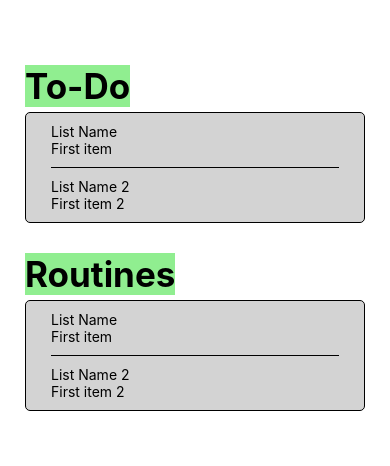
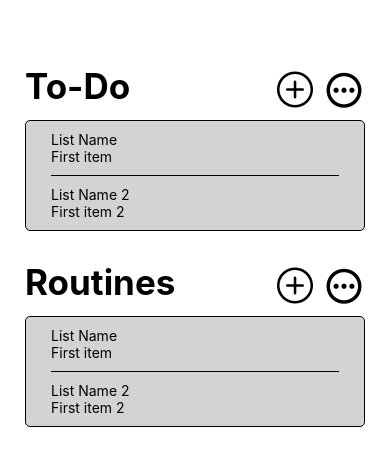
Before and after one commit to Ocamp09/lifestyle, a React Native app in the folder lifestyle/: screen / in a window 390 px wide. Shown: the top 466 px of the page. Built offline with nearby package versions, Linux system fonts and the light colour scheme.

Commit message:
fix icons

```diff
--- a/lifestyle/app.json
+++ b/lifestyle/app.json
@@ -1,7 +1,7 @@
 {
   "expo": {
-    "name": "test_build",
-    "slug": "test_build",
+    "name": "lifestyle",
+    "slug": "lifestyle",
     "version": "1.0.0",
     "orientation": "portrait",
     "icon": "./assets/icon.png",
@@ -20,7 +20,7 @@
         "foregroundImage": "./assets/adaptive-icon.png",
         "backgroundColor": "#ffffff"
       },
-      "package": "com.anonymous.test_build"
+      "package": "com.anonymous.lifestyle"
     },
     "web": {
       "favicon": "./assets/favicon.png"
--- a/lifestyle/components/PopUp.jsx
+++ b/lifestyle/components/PopUp.jsx
@@ -3,7 +3,8 @@ import { View, Text, StyleSheet, ScrollView, Pressable } from "react-native";
 import HorizontalRule from "./HotizontalRule";
 import { useState } from "react";
 import { Colors } from "../constants/Colors";
-// import { PlusCircleOutlined } from "@ant-design/icons";
+import AntDesign from 'react-native-vector-icons/AntDesign';
+import { MaterialCommunityIcons } from "@expo/vector-icons";
 
 const PopUp = ({ name }) => {
   const [toDoList, setToDoList] = useState([
@@ -34,13 +35,23 @@ const PopUp = ({ name }) => {
           <Text style={styles.headerText}>{name}</Text>
         </View>
         <View style={styles.buttonView}>
-          {/* <Pressable
+          <Pressable
+            onPress={() => {
+              console.log("press");
+            }}
+            style={{paddingRight:10}}
+          >
+                        <AntDesign name="pluscircleo" size={36} color="black" />
+
+           </Pressable>
+           <Pressable
             onPress={() => {
               console.log("press");
             }}
           >
-            <PlusCircleOutlined size={"30em"} />
-          </Pressable> */}
+                        <MaterialCommunityIcons name="dots-horizontal-circle-outline" size={42} color="black" />
+
+           </Pressable>
         </View>
       </View>
       <ScrollView style={styles.popUpBody}>
@@ -64,7 +75,7 @@ export default PopUp;
 
 const styles = StyleSheet.create({
   headerTextView: {
-    backgroundColor: "lightgreen",
+    height: 50,
   },
 
   headerText: {
@@ -74,14 +85,12 @@ const styles = StyleSheet.create({
   },
 
   buttonView: {
-    backgroundColor: "lightblue",
-    height: 35,
+    height: 50,
     alignSelf: "stretch",
-  },
-
-  button: {
-    backgroundColor: Colors.light.background,
-    size: 35,
+    flex: 1,
+    flexDirection: "row",
+    alignItems: "center",
+    justifyContent: "flex-end"
   },
 
   icon: {
--- a/lifestyle/package.json
+++ b/lifestyle/package.json
@@ -1,5 +1,5 @@
 {
-  "name": "test_build",
+  "name": "lifestyle",
   "version": "1.0.0",
   "main": "expo/AppEntry.js",
   "scripts": {
@@ -10,6 +10,7 @@
   },
   "dependencies": {
     "@ant-design/icons": "^5.5.1",
+    "@ant-design/icons-react-native": "^2.3.2",
     "@expo/metro-runtime": "~3.2.3",
     "@expo/vector-icons": "^14.0.3",
     "expo": "~51.0.28",
```
Also changed, not shown: 3 other files (tests, documents, lock files or other folders).
